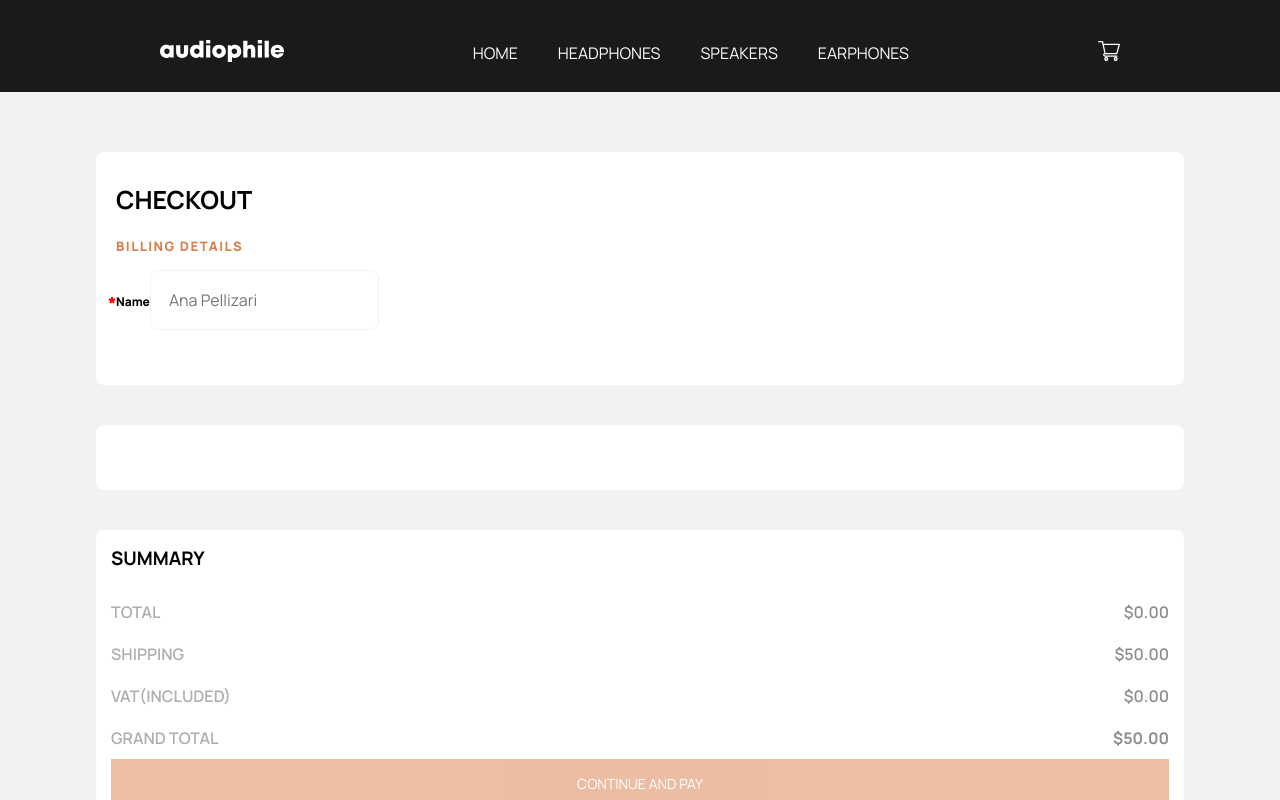
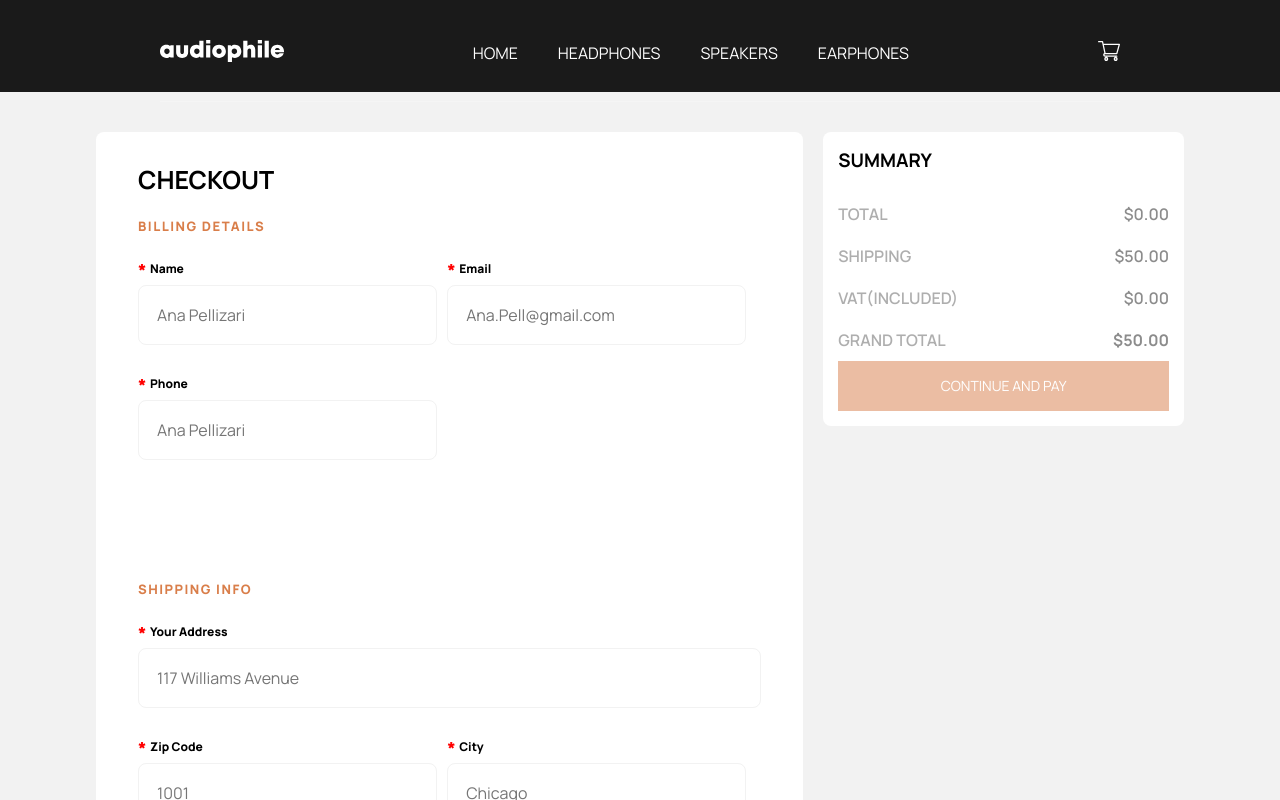
Before and after one commit to Wladimir-Dev/Audiophile_E-Commerce, a React (Create React App) app: page /#/checkout in a window 1280 px wide. Shown: the top 800 px of the page. Built offline with nearby package versions, Linux system fonts and the light colour scheme.

Commit message:
form checkout responsive

```diff
--- /dev/null
+++ b/src/pages/CheckOut/desktop.module.css
@@ -0,0 +1,21 @@
+@media only screen and (min-width:1024px) {
+
+    .form {
+        display: flex;
+        justify-content: center;
+        align-items: start;
+        column-gap: 20px;
+
+    }
+
+    .form>:nth-child(1) {
+        width: 65%;
+
+    }
+
+    .form>:nth-child(2) {
+        flex-grow: 1;
+    }
+
+
+}
--- a/src/pages/CheckOut/index.jsx
+++ b/src/pages/CheckOut/index.jsx
@@ -6,6 +6,7 @@ import { ProductCart } from '../../Components/ProductCart';
 
 import styles from './styles.module.css'
 import tablet from './tablet.module.css'
+import desktop from './desktop.module.css'
 
 
 export const CheckOut = () => {
@@ -59,19 +60,20 @@ export const CheckOut = () => {
     <main className={styles.main}>
       <section id='checkout' className={`${pay && styles.noVisible} ${styles.checkout} `}>
 
-        <form onSubmit={handleSubmit} className={styles.form} noValidate>
+        <form onSubmit={handleSubmit} className={`${styles.form} ${desktop.form}`} noValidate>
 
-          <div className={styles.form__item}>
+          <div>
+            <div className={`${styles.form__item} ${tablet.form__item}`}>
               <h2>checkout</h2>
+              <legend>billing details</legend>
+              <fieldset>
 
-            <fieldset>
-              <legend>billing details</legend>
                 <label htmlFor="nameID" className={styles.labelInput}>Name</label>
                 <input name="nameID" id="nameID" type="text" placeholder='Ana Pellizari' required />
                 <small htmlFor="nameID" hidden>se requiere un nombre válido </small>
               </fieldset>
 
-            {/*  <fieldset>
+              <fieldset>
                 <label htmlFor="emailID" className={styles.labelInput}>Email</label>
                 <input name='emailID' id="emailID" type="email" placeholder='Ana.Pell@gmail.com' required />
                 <small htmlFor="nameID" hidden>se requiere un email valido</small>
@@ -81,12 +83,12 @@ export const CheckOut = () => {
                 <label htmlFor="phoneID" className={styles.labelInput}>Phone</label>
                 <input id="phoneID" type="text" placeholder='Ana Pellizari' required />
                 <small htmlFor="phoneID" hidden>Ingrese un número de teléfono válido</small>
-            </fieldset> */}
+              </fieldset>
 
             </div>
-          <div className={styles.form__item}>
-            {/*  <fieldset>
+            <div className={`${styles.form__item} ${`${tablet.form__item} ${tablet.infoShop}`}`}>
               <legend>shipping info</legend>
+              <fieldset>
                 <label htmlFor="addressID" className={styles.labelInput}>Your Address</label>
                 <input id="addressID" type="text" placeholder='117 Williams Avenue' required />
                 <small htmlFor="addressID" hidden>Ingrese una dirección válida</small>
@@ -111,7 +113,8 @@ export const CheckOut = () => {
                 <input id="countryID" type="text" placeholder='United States' required />
                 <small htmlFor="countryID" hidden>Ingrese una país válido</small>
 
-            </fieldset> */}
+              </fieldset>
+            </div>
           </div>
 
 
--- a/src/pages/CheckOut/styles.module.css
+++ b/src/pages/CheckOut/styles.module.css
@@ -18,14 +18,17 @@
     font-size: 25px;
     margin-bottom: 10px;
 }
+.form>:nth-child(1) {
 
+    background-color: white;
+    border-radius: 8px;
+}
 .form__item {
-    margin: 20px 0px 40px;
+    margin: 0px 0px 40px;
     display: flex;
     flex-direction: column;
     row-gap: 10px;
-    background-color: white;
-    border-radius: 8px;
+
     padding: 30px 20px 35px;
 }
 
@@ -44,6 +47,7 @@
     font-weight: 800;
     position: relative;
     margin-bottom: 8px;
+    padding-left: 12px;
 }
 
 .labelInput::before {
@@ -51,7 +55,7 @@
     color: red;
     font-size: 18px;
     top: -2px;
-    left: -8px;
+    left: 0px;
     position: absolute;
 }
 
--- a/src/pages/CheckOut/tablet.module.css
+++ b/src/pages/CheckOut/tablet.module.css
@@ -1,7 +1,24 @@
 @media only screen and (min-width:768px) {
 
-    .body__itemscard img{
+    .body__itemscard img {
         width: 123px;
         height: 123px;
     }
+
+    .form__item {
+        flex-flow: row wrap;
+        column-gap: 10px;
+        padding: 30px 42px;
+    }
+    .form__item>:is(h2,legend){
+        width: 100%;
+    }
+    .form__item> fieldset{
+        display: flex;
+        flex-direction: column;
+        width: 48%;
+    }
+    .infoShop fieldset:nth-of-type(1){
+        width: 100%;
+    }
 }
```
Lines whose indentation alone changed are shown as unchanged.
